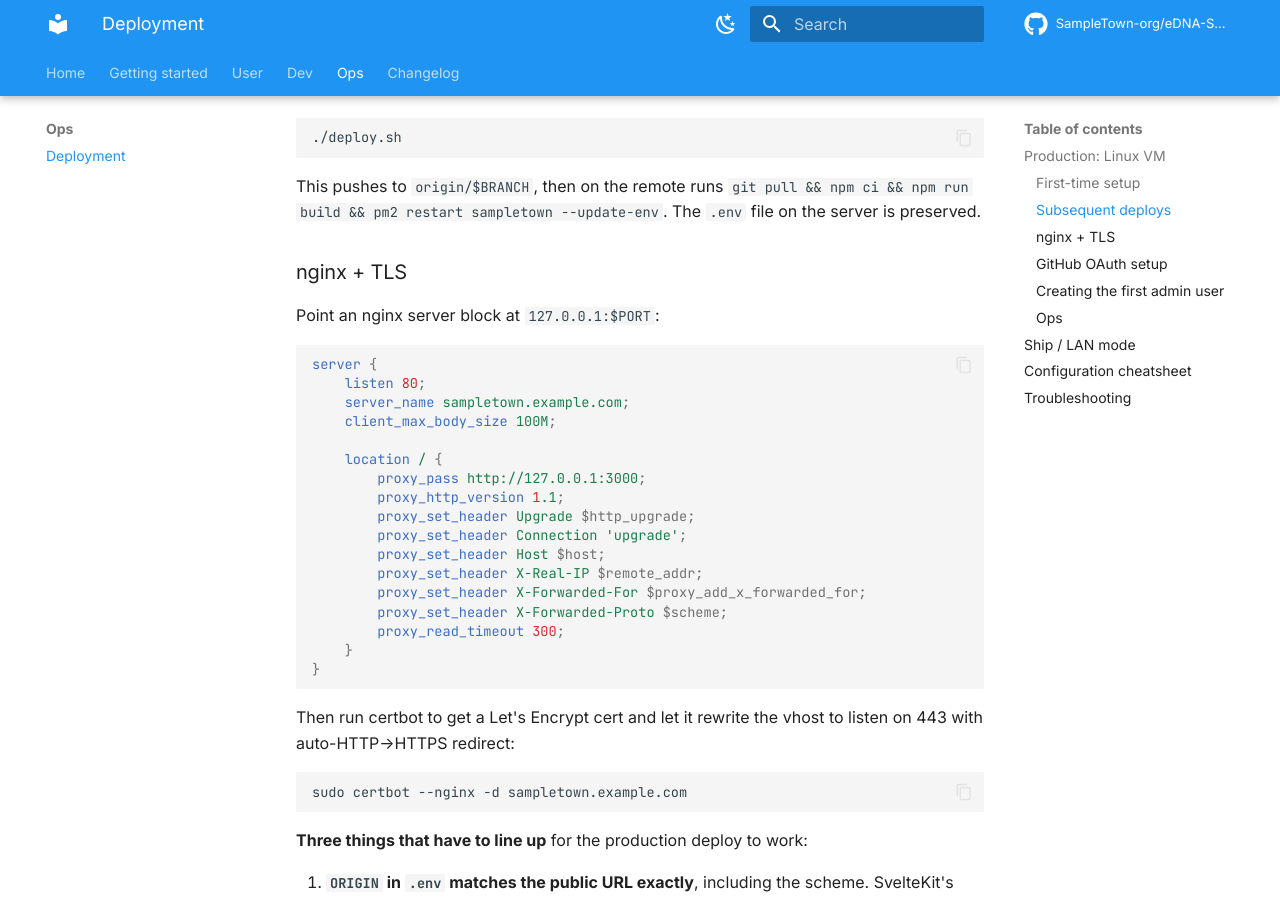
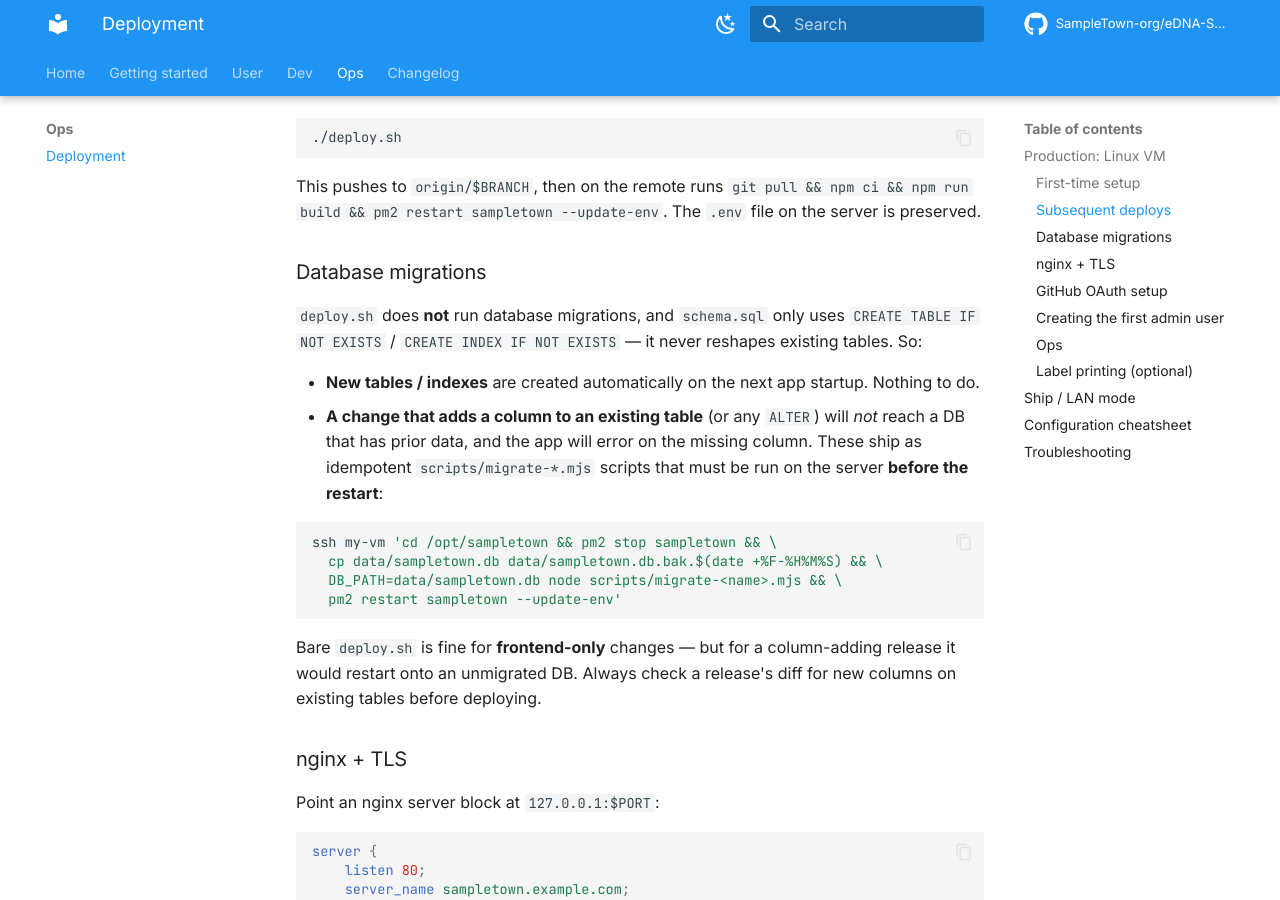
Before and after one commit to SampleTown-org/eDNA-SampleTown, an MkDocs documentation site: the page built from docs/ops/deployment.md, in a window 1280 px wide and 900 px high, scrolled down 1087 px. Built offline with MkDocs 1.6.1 and Material for MkDocs 9.7.7, drawn with Linux system fonts in a browser that asks for light colours; comment, search, counter and statistics services are not loaded; some of the changed text lies outside the part shown.

Commit message:
docs(ops): server-side Zebra printing + DB-migration deploy step
Document the two gaps surfaced during the permits/labels work:
- Database migrations: deploy.sh runs no migrations and schema.sql only
  does CREATE TABLE IF NOT EXISTS, so column-adding releases need their
  migrate-*.mjs run on the server before the pm2 restart. Add the exact
  stop → backup → migrate → restart command.
- Label printing: how to enable the server-side path (setup-zebra.mjs +
  ZEBRA_PRINTER), and that it stays off where unset. Add ZEBRA_PRINTER to
  the config cheatsheet.

Co-Authored-By: Claude Opus 4.8 (1M context) <noreply@anthropic.com>

````diff
--- a/docs/ops/deployment.md
+++ b/docs/ops/deployment.md
@@ -43,6 +43,22 @@ Then:
 ```
 
 This pushes to `origin/$BRANCH`, then on the remote runs `git pull && npm ci && npm run build && pm2 restart sampletown --update-env`. The `.env` file on the server is preserved.
+
+### Database migrations
+
+`deploy.sh` does **not** run database migrations, and `schema.sql` only uses `CREATE TABLE IF NOT EXISTS` / `CREATE INDEX IF NOT EXISTS` — it never reshapes existing tables. So:
+
+- **New tables / indexes** are created automatically on the next app startup. Nothing to do.
+- **A change that adds a column to an existing table** (or any `ALTER`) will *not* reach a DB that has prior data, and the app will error on the missing column. These ship as idempotent `scripts/migrate-*.mjs` scripts that must be run on the server **before the restart**:
+
+```bash
+ssh my-vm 'cd /opt/sampletown && pm2 stop sampletown && \
+  cp data/sampletown.db data/sampletown.db.bak.$(date +%F-%H%M%S) && \
+  DB_PATH=data/sampletown.db node scripts/migrate-<name>.mjs && \
+  pm2 restart sampletown --update-env'
+```
+
+Bare `deploy.sh` is fine for **frontend-only** changes — but for a column-adding release it would restart onto an unmigrated DB. Always check a release's diff for new columns on existing tables before deploying.
 
 ### nginx + TLS
 
@@ -145,6 +161,19 @@ The SQLite DB lives at `$APP_DIR/data/sampletown.db`. Back it up by copying with
 sqlite3 data/sampletown.db ".backup /tmp/sampletown-$(date +%F).db"
 ```
 
+### Label printing (optional)
+
+SampleTown can print QR labels to a Zebra desktop thermal printer (ZD421 etc.) two ways: **server-side** (printer attached to this host) or **browser-side** (Zebra Browser Print on the operator's own laptop — no server config needed). To enable the server-side path on a host with a USB Zebra:
+
+```bash
+sudo node scripts/setup-zebra.mjs   # discovers the USB Zebra, creates a CUPS raw queue "zebra"
+# then in .env:
+ZEBRA_PRINTER=zebra
+pm2 restart sampletown --update-env
+```
+
+Leave `ZEBRA_PRINTER` **unset** on hosts without a printer (e.g. a cloud VM) — the server-side path stays disabled and the feature simply doesn't appear. CUPS is preferred over a raw device path because the CUPS daemon owns the device permissions, so the app prints via `lp` without being in the `lp` group. Browser Print has **no Linux build**, so a Linux bench must use the server-side queue. Full user-facing setup + troubleshooting lives in the [Manage → Labels](../user/manage.md) docs.
+
 ## Ship / LAN mode
 
 For deployments with no upstream internet (e.g. on a ship's internal network):
@@ -164,6 +193,7 @@ Run `node build/index.js` directly under pm2, or wrap it in Docker. The DB is ju
 | `GITHUB_CLIENT_ID` / `_SECRET` | required | unused |
 | `GITHUB_REPO` / `GITHUB_TOKEN` | required for snapshots | leave blank |
 | `DB_PATH` | `data/sampletown.db` | `data/sampletown.db` |
+| `ZEBRA_PRINTER` | optional — CUPS queue name if a Zebra is attached to the host | optional |
 
 ## Troubleshooting
 
````
